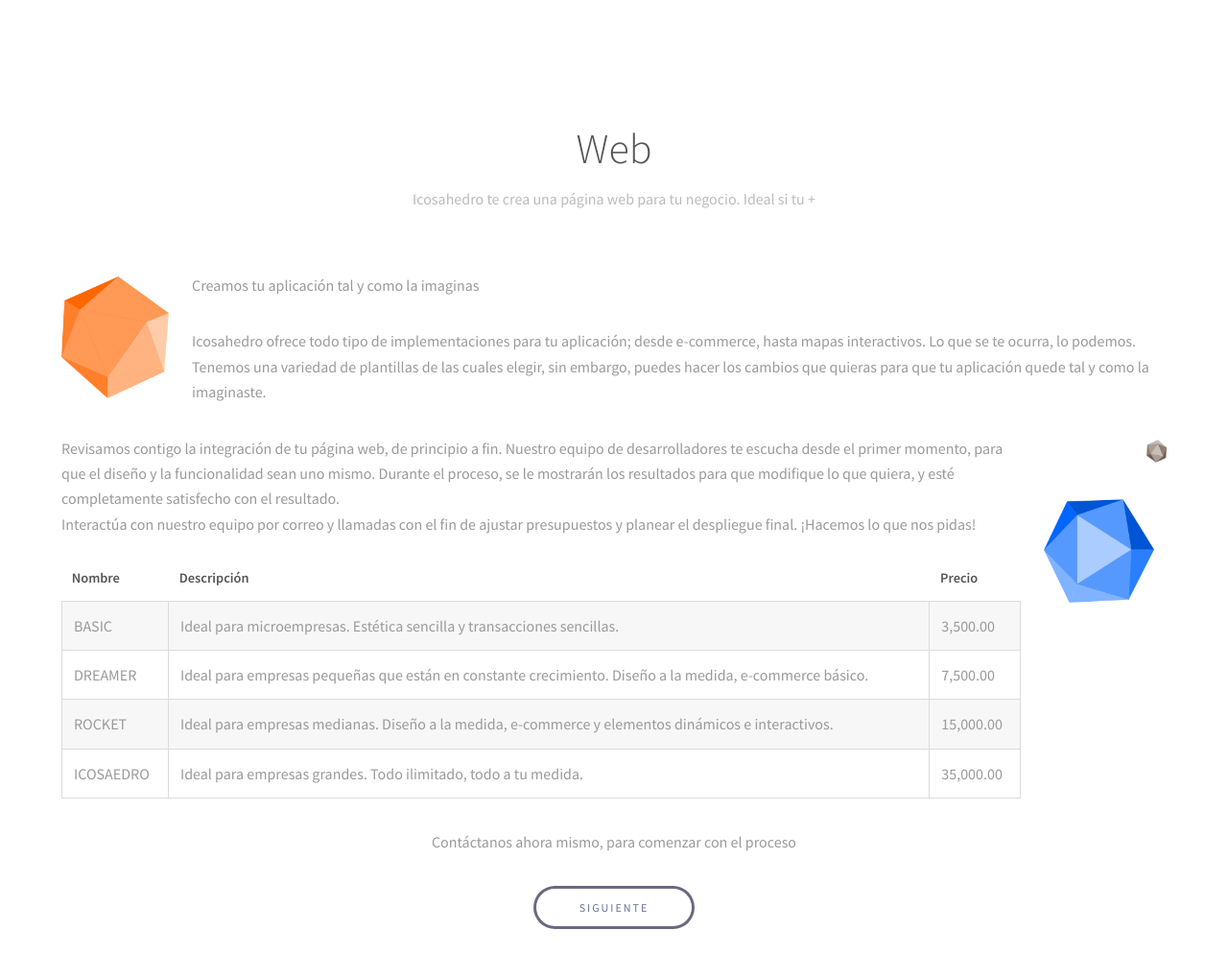
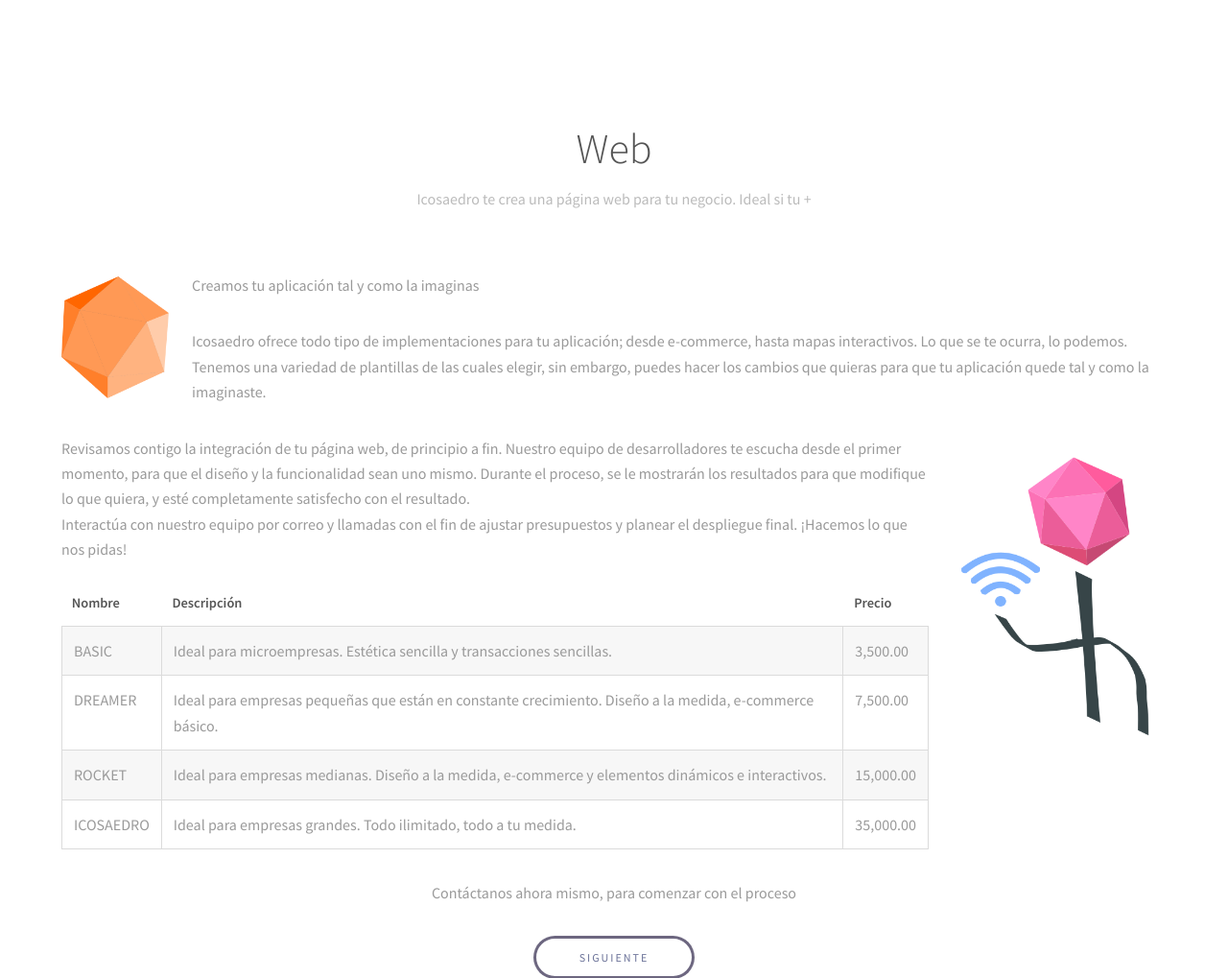
Before and after one commit to LuisRG30/icosapp, a Django app: page /web in a window 1280 px wide. Shown: the part 481-1500 px from the top of the page at 96% size. Before the commit the page ends 1449 px from the top, so only its background shows below. Run offline with Django 3.2, Linux system fonts and the light colour scheme; some libraries are stand-ins or nearby versions.

Commit message:
final aesthetics

```diff
--- a/landing/templates/landing/business.html
+++ b/landing/templates/landing/business.html
@@ -9,7 +9,7 @@ desde tu página web {% endblock %}
     <div class="inner">
       <header class="align-center">
         <h2>Business</h2>
-        <p>Icosahedro crea una página web para tu negocio, en el que podrás administrar</p>
+        <p>Icosaedro crea una página web para tu negocio, en el que podrás administrar</p>
       </header>
           <p><span class="image left"><img src="{% static 'landing/grey.png'%}" alt="Pic 01" style="width: 7em;"/></span>
             <strong>Administra</strong> tu negocio desde la página, <strong>accede</strong> y <strong>visualiza</strong> bases de datos de manera sencilla. Administra tu negocio desde una cuenta especial de administrador.
@@ -60,7 +60,7 @@ desde tu página web {% endblock %}
 
           <div class="align-center">
             <p>Contáctanos ahora mismo, para comenzar con el proceso </p>
-            <a href="{% url 'landing:desarrollo' %}" class="button">Siguiente</a>
+            <a href="{% url 'landing:contacto' %}" class="button">Siguiente</a>
           </div>
     </div>
   </section>
--- a/landing/templates/landing/layout.html
+++ b/landing/templates/landing/layout.html
@@ -5,6 +5,8 @@
 		<title>Icosaedro</title>
 		<meta charset="utf-8" />
 		<meta name="viewport" content="width=device-width, initial-scale=1" />
+		<meta name="description" content="Desarrollo de sitios web y aplicaciones en la nube.">
+		<meta name="keywords" content="Sitios Web Aplicaciones Negocios Nube Cloud Páginas Web">
 			<link rel="stylesheet" href="{% static 'landing/main.css' %}"/>
 			{% block css %}{% endblock %}
 		<link rel="icon" href="{% static 'landing/icosahedron.png' %}" type="image/icon type">
--- a/landing/templates/landing/mobile.html
+++ b/landing/templates/landing/mobile.html
@@ -8,11 +8,11 @@
 				<div class="inner">
 					<header class="align-center">
 						<h2>Mobile</h2>
-						<p>Icosahedro te crea una aplicación móvil resposiva para tu negocio, con enfoque en la experiencia del usuario.<br>
+						<p>Icosaedro te crea una aplicación móvil resposiva para tu negocio, con enfoque en la experiencia del usuario.<br>
 						Procesa compras, accede a mapas, y mucho más. Icosaedro vuelve tus sueños realidad.</p>
 					</header>
 							<p><span class="image left"><img src="{% static 'landing/red.png'%}" alt="Pic 03" style="width: 14em;"/></span>Creamos tu aplicación tal y como la imaginas</p>
-							<p> Icosahedro ofrece todo tipo de implementaciones para tu aplicación; desde e-commerce, hasta mapas interactivos. Lo que se te ocurra, lo podemos. <br>
+							<p> Icosaedro ofrece todo tipo de implementaciones para tu aplicación; desde e-commerce, hasta mapas interactivos. Lo que se te ocurra, lo podemos. <br>
 								Tenemos una variedad de plantillas de las cuales elegir, sin embargo, puedes hacer los cambios que quieras para que tu aplicación quede tal y como la imaginaste.
 							Icosahedro ofrece apliaciones híbridas, por lo que podrá usar la apliación desde cualquier dispositivo móvil.</p>
               <div class="image left">
@@ -52,7 +52,7 @@
 												</div>
 							<div class="align-center">
               	<p>Contáctanos ahora mismo, para comenzar con el proceso </p>
-								<a href="{% url 'landing:desarrollo' %}" class="button">Siguiente</a>
+								<a href="{% url 'landing:contacto' %}" class="button">Siguiente</a>
 							</div>
 				</div>
 			</section>
--- a/landing/templates/landing/web.html
+++ b/landing/templates/landing/web.html
@@ -8,13 +8,13 @@
     <div class="inner">
       <header class="align-center">
           <h2>Web</h2>
-        <p>Icosahedro te crea una página web para tu negocio. Ideal si tu +</p>
+        <p>Icosaedro te crea una página web para tu negocio. Ideal si tu +</p>
       </header>
           <p><span class="image left"><img src="{% static 'landing/orange.png'%}" alt="Pic 03" style="width: 7em;"/></span>Creamos tu aplicación tal y como la imaginas</p>
-          <p> Icosahedro ofrece todo tipo de implementaciones para tu aplicación; desde e-commerce, hasta mapas interactivos. Lo que se te ocurra, lo podemos. <br>
+          <p> Icosaedro ofrece todo tipo de implementaciones para tu aplicación; desde e-commerce, hasta mapas interactivos. Lo que se te ocurra, lo podemos. <br>
             Tenemos una variedad de plantillas de las cuales elegir, sin embargo, puedes hacer los cambios que quieras para que tu aplicación quede tal y como la imaginaste.</p>
           <div class="image right">
-              <img src="{% static 'landing/blue.png' %}" alt="Pic 01" style="width: 8em;"/>
+              <img src="{% static 'landing/web.png' %}" alt="Pic 01" style="width: 14em;"/>
           </div>
           <p>Revisamos contigo la integración de tu página web, de principio a fin. Nuestro equipo de desarrolladores te escucha desde el primer momento, para que el diseño y la funcionalidad sean uno mismo.
           Durante el proceso, se le mostrarán los resultados para que modifique lo que quiera, y esté completamente satisfecho con el resultado. <br>
@@ -54,7 +54,7 @@
                   </div>
           <div class="align-center">
             <p>Contáctanos ahora mismo, para comenzar con el proceso </p>
-            <a href="{% url 'landing:desarrollo' %}" class="button">Siguiente</a>
+            <a href="{% url 'landing:contacto' %}" class="button">Siguiente</a>
           </div>
     </div>
   </section>
```
Also changed, not shown: landing/static/landing/web.png (added).
